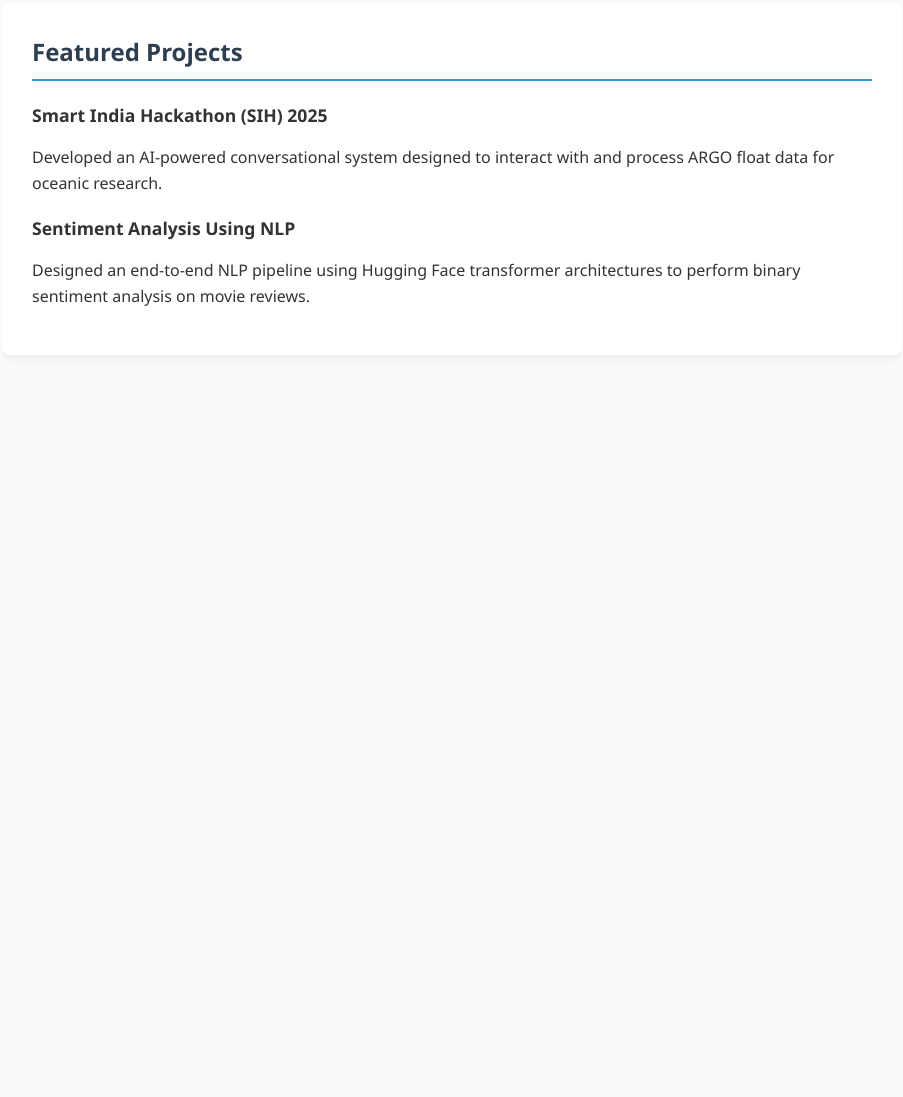
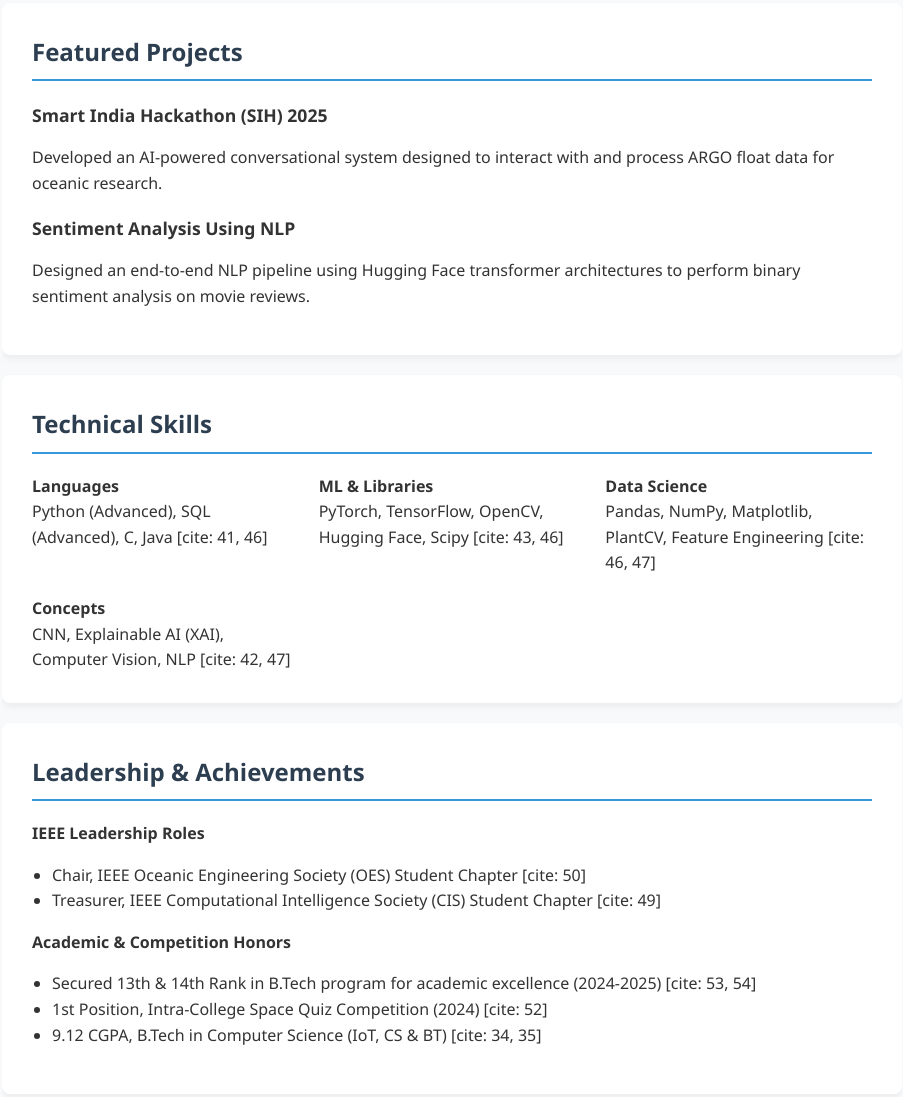
Before and after one commit to Yashraj-Sharma03/Yashraj-Sharma03.github.io, a plain HTML site: page index.html in a window 1280 px wide. Shown: the part 1147-2244 px from the top of the page, without its empty margins (188-1091 px from the left). Before the commit the page ends 1552 px from the top, so only its background shows below. Drawn offline with Linux system fonts and the light colour scheme.

Commit message:
Create portfolio

```diff
--- a/index.html
+++ b/index.html
@@ -76,6 +76,47 @@
                 <p>Designed an end-to-end NLP pipeline using Hugging Face transformer architectures to perform binary sentiment analysis on movie reviews.</p>
             </div>
         </section>
+
+        <section id="skills">
+    <h2>Technical Skills</h2>
+    <div style="display: grid; grid-template-columns: repeat(auto-fit, minmax(200px, 1fr)); gap: 20px;">
+        <div>
+            <strong>Languages</strong><br>
+            Python (Advanced), SQL (Advanced), C, Java [cite: 41, 46]
+        </div>
+        <div>
+            <strong>ML & Libraries</strong><br>
+            PyTorch, TensorFlow, OpenCV, Hugging Face, Scipy [cite: 43, 46]
+        </div>
+        <div>
+            <strong>Data Science</strong><br>
+            Pandas, NumPy, Matplotlib, PlantCV, Feature Engineering [cite: 46, 47]
+        </div>
+        <div>
+            <strong>Concepts</strong><br>
+            CNN, Explainable AI (XAI), Computer Vision, NLP [cite: 42, 47]
+        </div>
+    </div>
+</section>
+
+        <section id="leadership-achievements">
+    <h2>Leadership & Achievements</h2>
+    <div style="margin-bottom: 15px;">
+        <strong>IEEE Leadership Roles</strong>
+        <ul>
+            <li>Chair, IEEE Oceanic Engineering Society (OES) Student Chapter [cite: 50]</li>
+            <li>Treasurer, IEEE Computational Intelligence Society (CIS) Student Chapter [cite: 49]</li>
+        </ul>
+    </div>
+    <div>
+        <strong>Academic & Competition Honors</strong>
+        <ul>
+            <li>Secured 13th & 14th Rank in B.Tech program for academic excellence (2024-2025) [cite: 53, 54]</li>
+            <li>1st Position, Intra-College Space Quiz Competition (2024) [cite: 52]</li>
+            <li>9.12 CGPA, B.Tech in Computer Science (IoT, CS & BT) [cite: 34, 35]</li>
+        </ul>
+    </div>
+</section>
     </div>
 
 </body>
```
